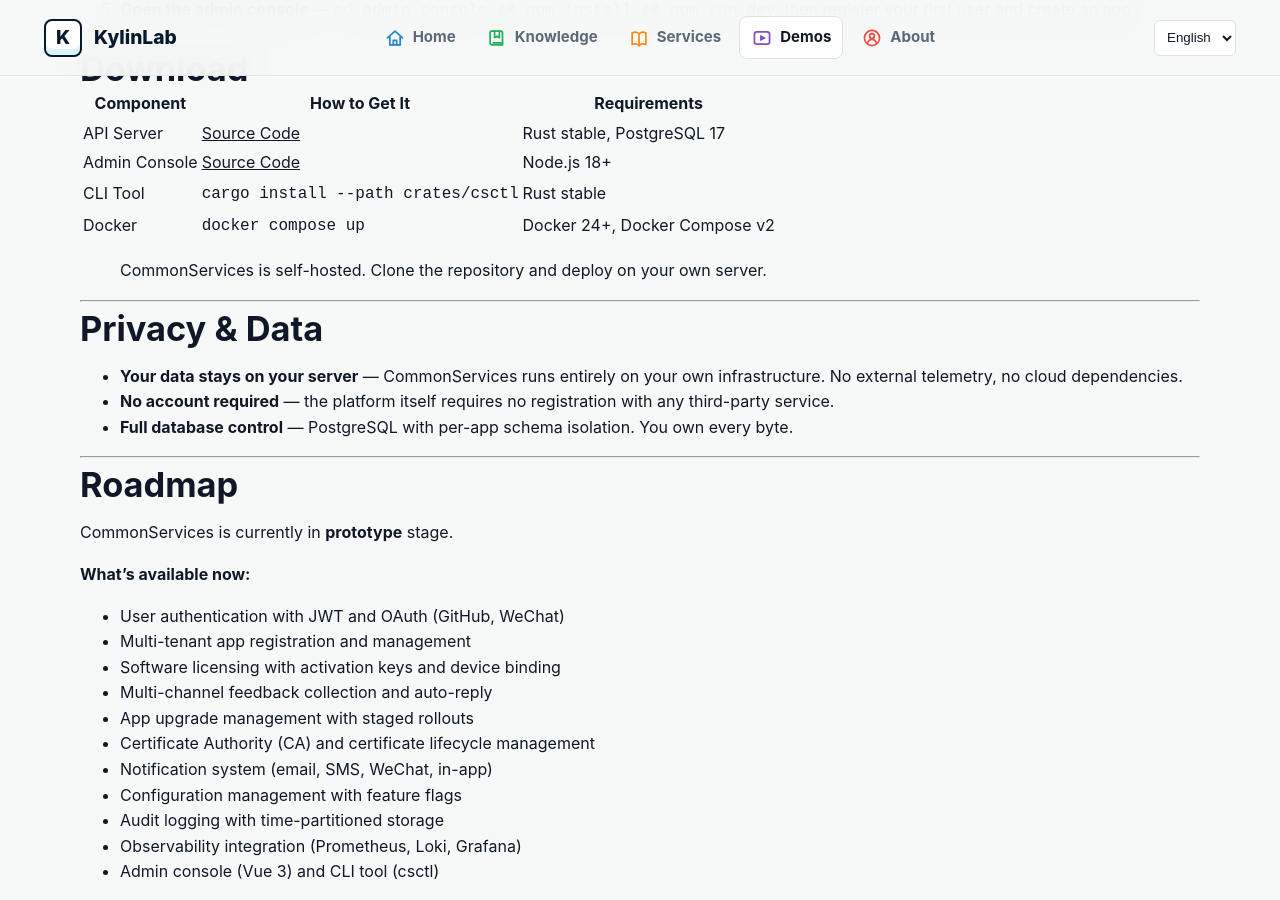
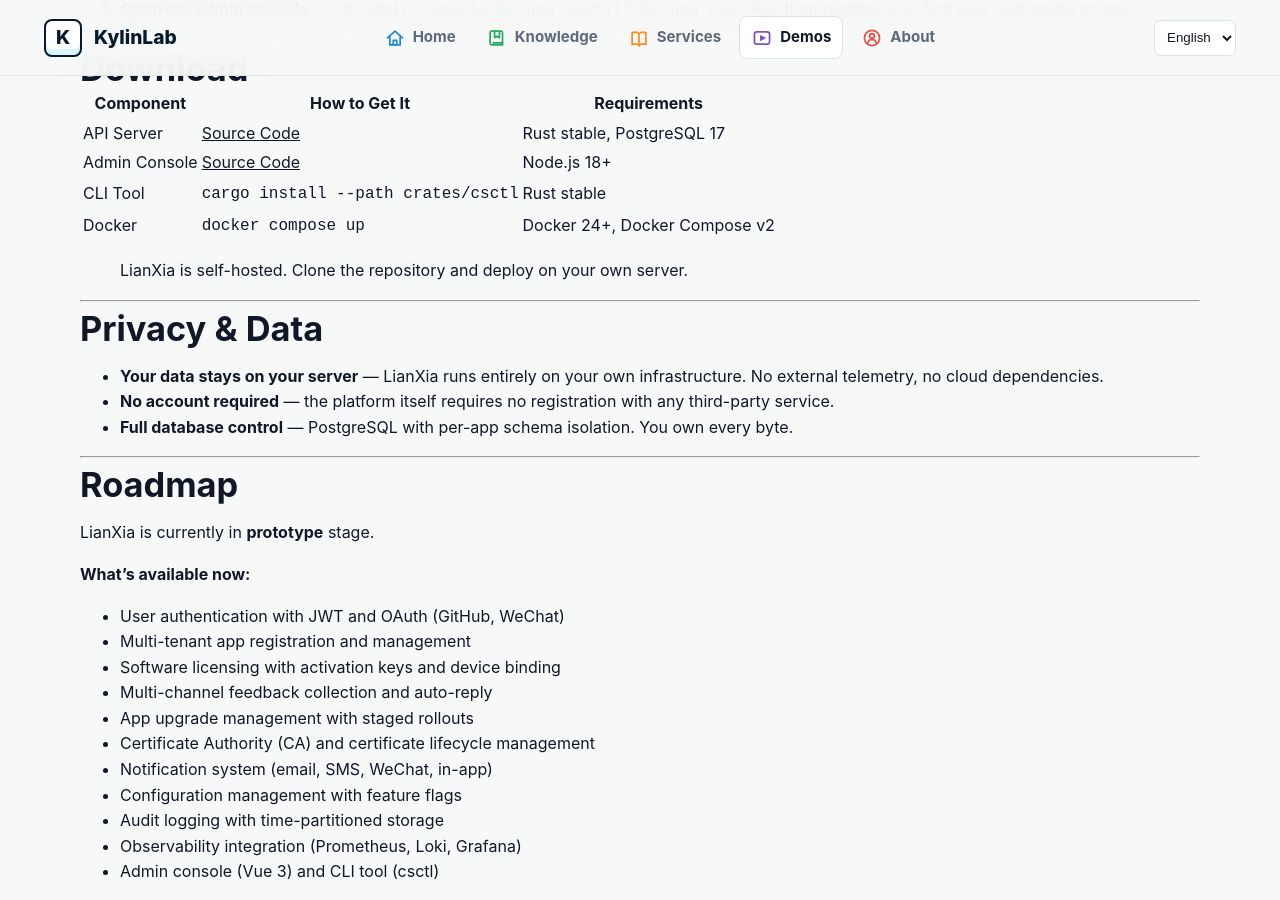
Before and after one commit to KylinLabAI/KylinLabAI.github.io, a Jekyll site: the page built from _demos/04-lian-xia.md, in a window 1280 px wide and 900 px high, scrolled down 2356 px. Built offline with Jekyll 4.4.1, drawn with Linux system fonts in a browser that asks for light colours; some of the changed text lies outside the part shown.

Commit message:
docs(_demos): 04-common-services.md, 04-common-services.zh.md (+2 more)

```diff
--- a/_demos/04-common-services.md
+++ b/_demos/04-lian-xia.md
@@ -1,22 +1,22 @@
 ---
 layout: demo-article
-title: "CommonServices — One Backend for All Your Apps"
+title: "LianXia — One Backend for All Your Apps"
 date: 2026-06-11
 category: development
 lang: en
-slug: common-services
-permalink: /demos/common-services.html
+slug: lian-xia
+permalink: /demos/lian-xia.html
 tags: ["Rust", "Axum", "PostgreSQL", "Vue", "Backend Platform", "Multi-Tenant", "Self-Hosted"]
 description: "A self-hosted backend platform that gives every app you build user auth, licensing, feedback collection, file storage, and managed upgrades — out of the box."
 demo_link: "#"
 status: prototype
 ---
 
-# 🛠️ CommonServices — One Backend for All Your Apps
+# 🛠️ LianXia — One Backend for All Your Apps
 
 **Stop rebuilding user login, licensing, and file storage for every project. Deploy once, connect everything.**
 
-[Get Started](#quick-start) · [中文版](/zh/demos/common-services.html)
+[Get Started](#quick-start) · [中文版](/zh/demos/lian-xia.html)
 
 ---
 
@@ -33,7 +33,7 @@
 
 ## The Solution
 
-**CommonServices** is a self-hosted backend platform that provides the foundational services every app needs — authentication, licensing, feedback, file storage, notifications, and managed upgrades — through a single, unified API. You deploy it once on your own server, register each of your apps, and immediately get production-ready backend capabilities without writing another line of boilerplate.
+**LianXia** is a self-hosted backend platform that provides the foundational services every app needs — authentication, licensing, feedback, file storage, notifications, and managed upgrades — through a single, unified API. You deploy it once on your own server, register each of your apps, and immediately get production-ready backend capabilities without writing another line of boilerplate.
 
 ---
 
@@ -97,13 +97,13 @@
 | CLI Tool | `cargo install --path crates/csctl` | Rust stable |
 | Docker | `docker compose up` | Docker 24+, Docker Compose v2 |
 
-> CommonServices is self-hosted. Clone the repository and deploy on your own server.
+> LianXia is self-hosted. Clone the repository and deploy on your own server.
 
 ---
 
 ## Privacy & Data
 
-- **Your data stays on your server** — CommonServices runs entirely on your own infrastructure. No external telemetry, no cloud dependencies.
+- **Your data stays on your server** — LianXia runs entirely on your own infrastructure. No external telemetry, no cloud dependencies.
 - **No account required** — the platform itself requires no registration with any third-party service.
 - **Full database control** — PostgreSQL with per-app schema isolation. You own every byte.
 
@@ -111,7 +111,7 @@
 
 ## Roadmap
 
-CommonServices is currently in **prototype** stage.
+LianXia is currently in **prototype** stage.
 
 **What's available now:**
 - User authentication with JWT and OAuth (GitHub, WeChat)
```
Also changed, not shown: _demos/04-lian-xia.zh.md (renamed from _demos/04-common-services.zh.md, +9 -9 lines).
